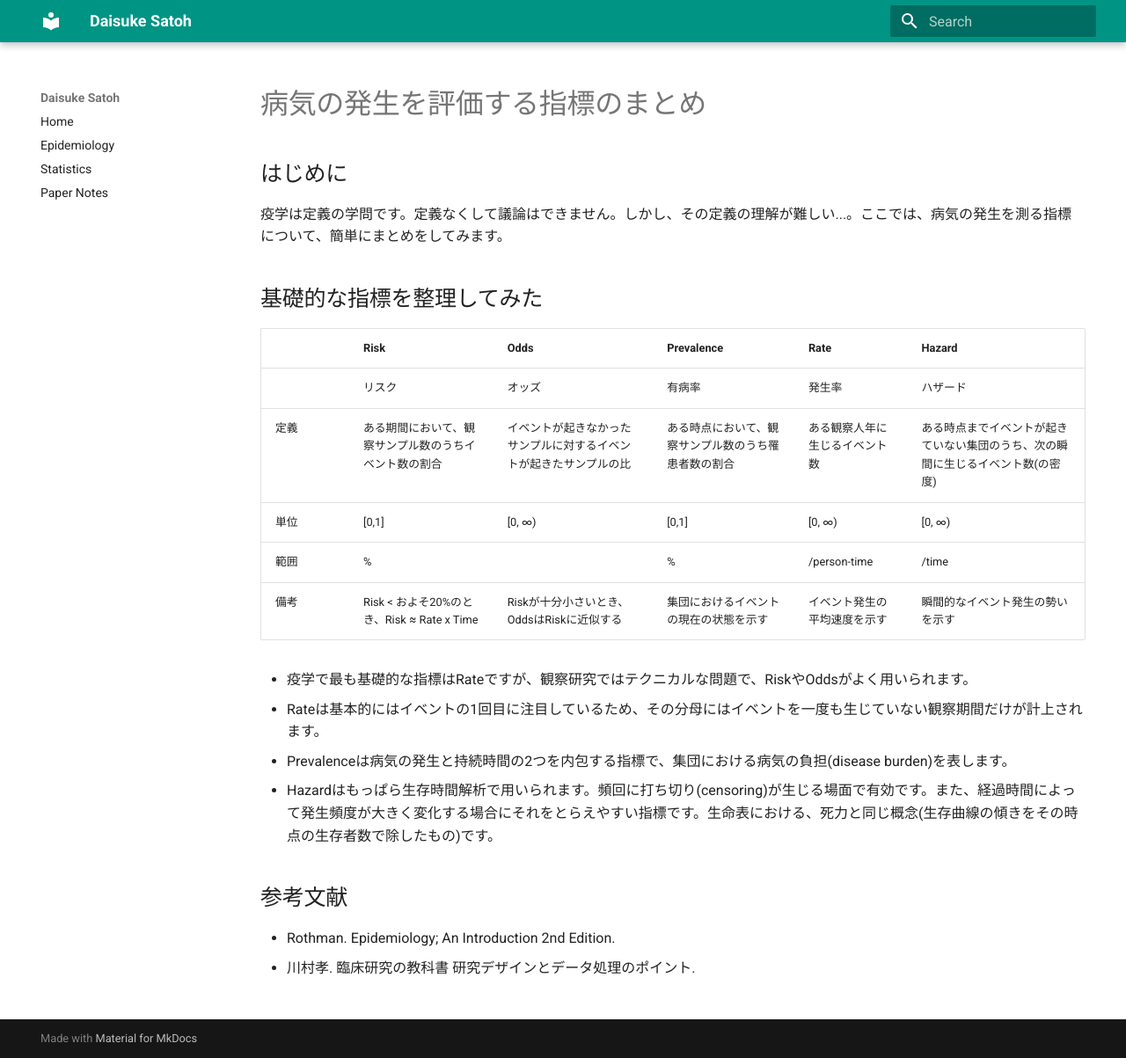
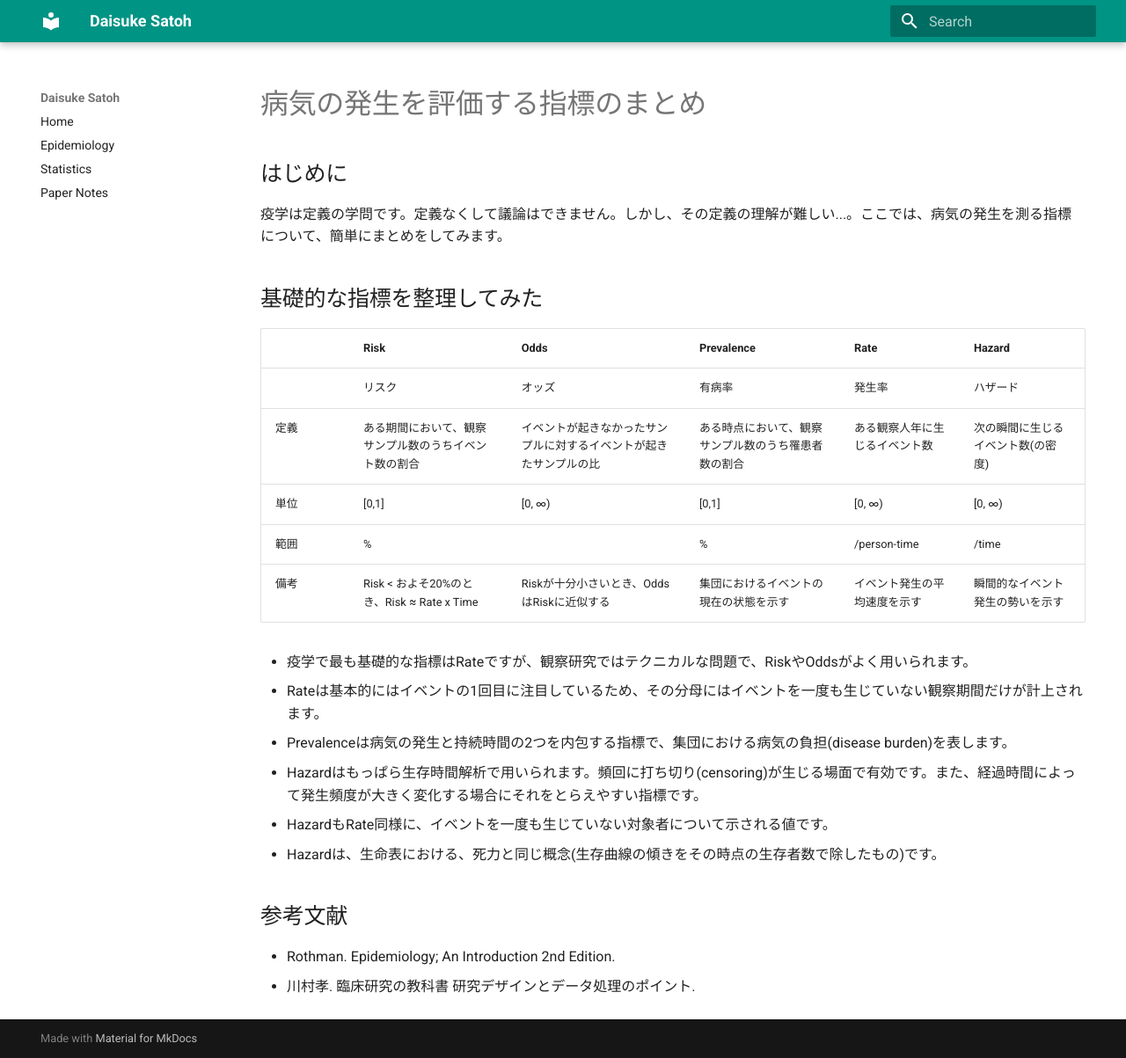
Before and after one commit to dsatoh20/dsatoh20.github.io, an MkDocs documentation site: the page built from docs/epidemiology/2026-04-12_disease-occurence-measurement.md, in a window 1280 px wide and 1203 px high. Shown: the whole window at 88% size. Built offline with MkDocs 1.6.1 and Material for MkDocs 9.7.7, drawn with Linux system fonts in a browser that asks for light colours.

Commit message:
sync: update from career repo

```diff
--- a/docs/epidemiology/2026-04-12_disease-occurence-measurement.md
+++ b/docs/epidemiology/2026-04-12_disease-occurence-measurement.md
@@ -5,7 +5,7 @@
 ||Risk|Odds|Prevalence|Rate|Hazard|
 |----|----|----|----|----|----|
 ||リスク|オッズ|有病率|発生率|ハザード|
-|定義|ある期間において、観察サンプル数のうちイベント数の割合|イベントが起きなかったサンプルに対するイベントが起きたサンプルの比|ある時点において、観察サンプル数のうち罹患者数の割合|ある観察人年に生じるイベント数|ある時点までイベントが起きていない集団のうち、次の瞬間に生じるイベント数(の密度)|
+|定義|ある期間において、観察サンプル数のうちイベント数の割合|イベントが起きなかったサンプルに対するイベントが起きたサンプルの比|ある時点において、観察サンプル数のうち罹患者数の割合|ある観察人年に生じるイベント数|次の瞬間に生じるイベント数(の密度)|
 |単位|[0,1]|[0, ∞)|[0,1]|[0, ∞)|[0, ∞)|
 |範囲|%||%|/person-time|/time|
 |備考|Risk < およそ20%のとき、Risk ≈ Rate x Time|Riskが十分小さいとき、OddsはRiskに近似する|集団におけるイベントの現在の状態を示す|イベント発生の平均速度を示す|瞬間的なイベント発生の勢いを示す|
@@ -14,7 +14,9 @@
 - 疫学で最も基礎的な指標はRateですが、観察研究ではテクニカルな問題で、RiskやOddsがよく用いられます。
 - Rateは基本的にはイベントの1回目に注目しているため、その分母にはイベントを一度も生じていない観察期間だけが計上されます。
 - Prevalenceは病気の発生と持続時間の2つを内包する指標で、集団における病気の負担(disease burden)を表します。
-- Hazardはもっぱら生存時間解析で用いられます。頻回に打ち切り(censoring)が生じる場面で有効です。また、経過時間によって発生頻度が大きく変化する場合にそれをとらえやすい指標です。生命表における、死力と同じ概念(生存曲線の傾きをその時点の生存者数で除したもの)です。
+- Hazardはもっぱら生存時間解析で用いられます。頻回に打ち切り(censoring)が生じる場面で有効です。また、経過時間によって発生頻度が大きく変化する場合にそれをとらえやすい指標です。
+- HazardもRate同様に、イベントを一度も生じていない対象者について示される値です。
+- Hazardは、生命表における、死力と同じ概念(生存曲線の傾きをその時点の生存者数で除したもの)です。
 ## 参考文献
 - Rothman. Epidemiology; An Introduction 2nd Edition.
 - 川村孝. 臨床研究の教科書 研究デザインとデータ処理のポイント.
```
